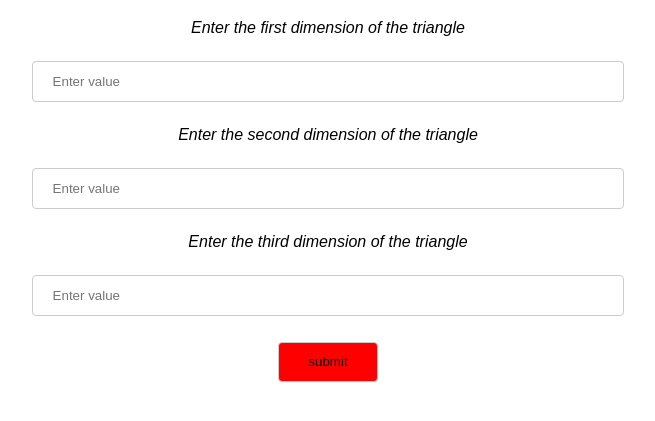
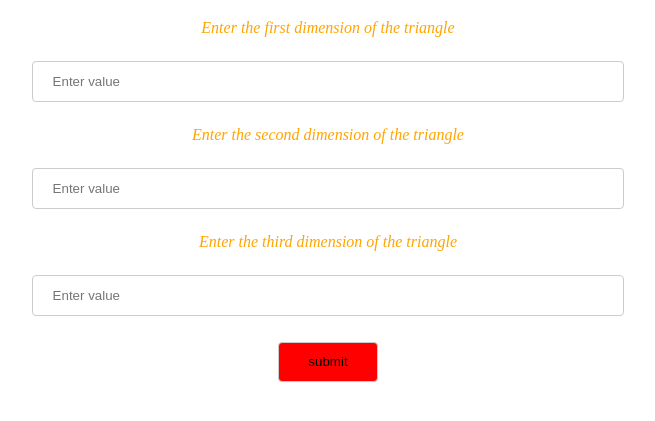
Before and after one commit to jessyndavi/triangle-tracker, a plain HTML site: page index.html in a window 1280 px wide. Shown: the part 89-510 px from the top of the page, without its empty margins (312-967 px from the left). Drawn offline with Linux system fonts and the light colour scheme.

Commit message:
Update styles.css

```diff
--- a/css/styles.css
+++ b/css/styles.css
@@ -26,7 +26,7 @@ button{
 button:hover{
   background-color: yellow;
 }
-p{
+p{color: orange;
   font-style: italic;
-  font-family: fantasy;
+  font-family: futura-pt;
 }
```
